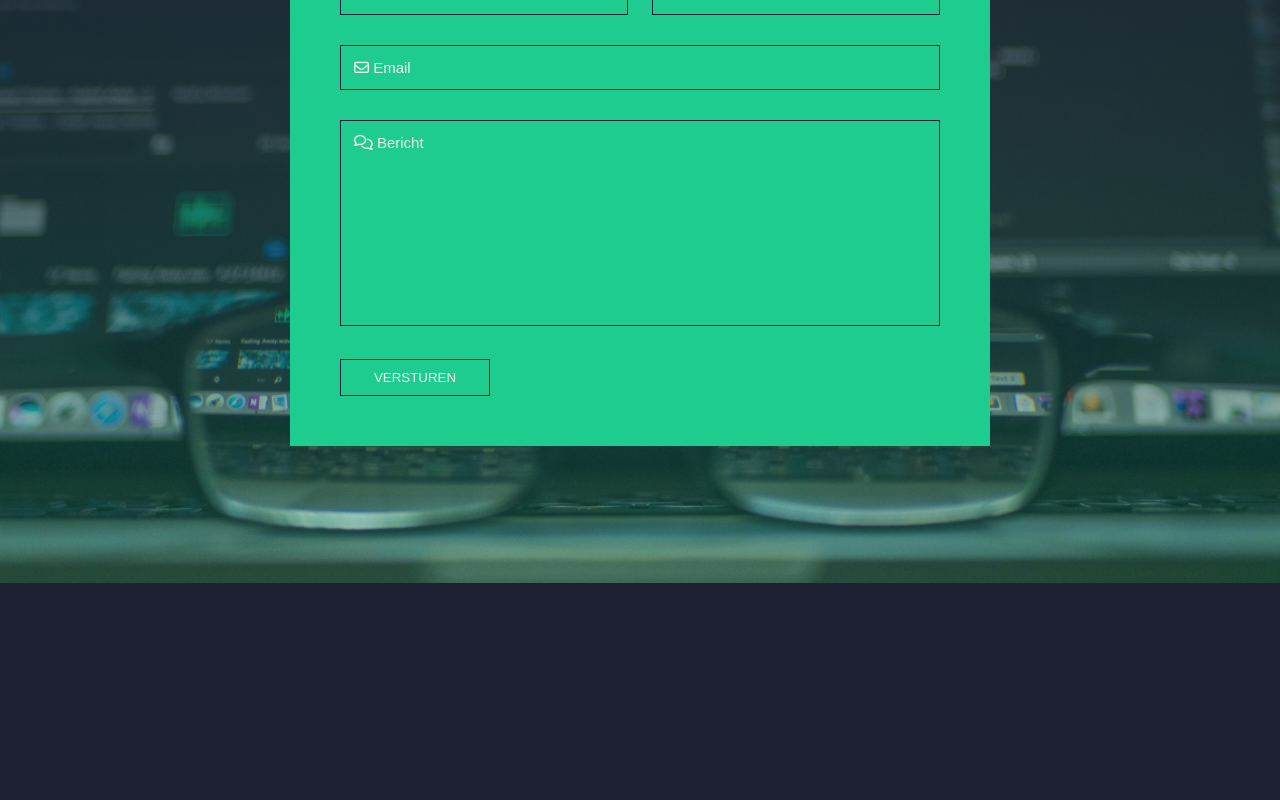
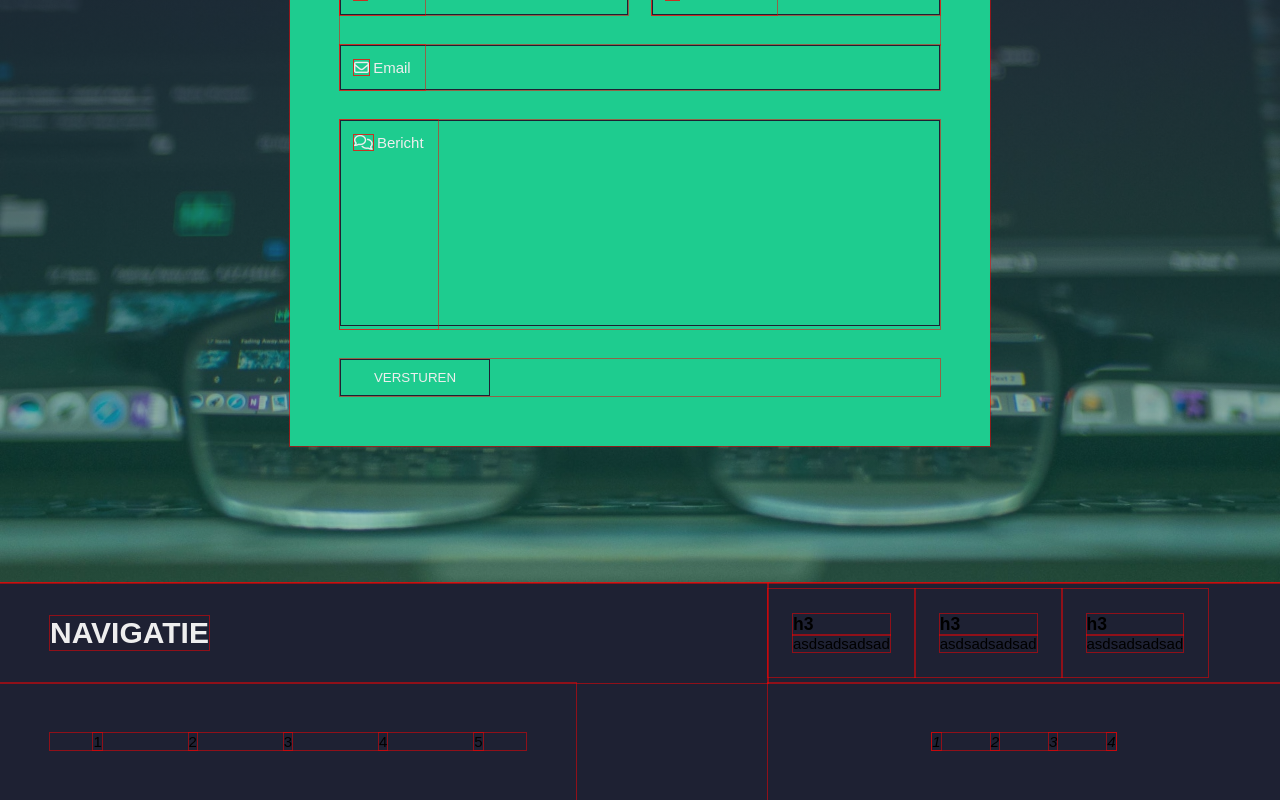
Before and after one commit to Thiesvdz/react-portfolio, a React (Create React App) app: page / in a window 1280 px wide. Shown: the part 3717-4517 px from the top of the page. Before the commit the page ends 4300 px from the top, so only its background shows below. Built offline with nearby package versions, Linux system fonts and the light colour scheme.

Commit message:
footer structuur gemaakt met grid

```diff
--- a/src/App/App.css
+++ b/src/App/App.css
@@ -3,6 +3,7 @@
   margin: 0;
   -webkit-box-sizing: border-box;
           box-sizing: border-box;
+  outline: 1px solid rgba(255, 0, 0, 0.5);
 }
 
 html {
--- a/src/App/App.scss
+++ b/src/App/App.scss
@@ -4,6 +4,7 @@
     padding: 0;
     margin: 0;
     box-sizing: border-box;
+    outline: 1px solid rgba(255, 0, 0,0.5);
 }
 
 html{
@@ -11,6 +12,7 @@ html{
     background: $darkblue;
     /* overflow-x: hidden; */
     scroll-behavior: smooth;
+
 }
 
 body{
--- /dev/null
+++ b/src/components/Home/Footer/Footer.css
@@ -0,0 +1,74 @@
+.footer {
+  display: -ms-grid;
+  display: grid;
+  -ms-grid-rows: minmax(100px, auto);
+      grid-template-rows: minmax(100px, auto);
+  -ms-grid-columns: minmax(auto, 60%) 1fr;
+      grid-template-columns: minmax(auto, 60%) 1fr;
+}
+
+.footer .footer__header {
+  padding: 0rem 5rem;
+  display: -webkit-box;
+  display: -ms-flexbox;
+  display: flex;
+  -webkit-box-align: center;
+      -ms-flex-align: center;
+          align-items: center;
+}
+
+.footer .footer__header .footer__header__h1 {
+  color: #eee;
+}
+
+.footer .footer__contact__info__wrapper {
+  display: -webkit-box;
+  display: -ms-flexbox;
+  display: flex;
+  -webkit-box-align: center;
+      -ms-flex-align: center;
+          align-items: center;
+  -webkit-box-pack: start;
+      -ms-flex-pack: start;
+          justify-content: flex-start;
+}
+
+.footer .footer__contact__info__wrapper .footer__contact__info__ul {
+  padding: 2.5rem;
+}
+
+.footer .footer__nav__wrappper {
+  padding: 5rem;
+  width: 75%;
+}
+
+.footer .footer__nav__wrappper .footer__nav__ul {
+  display: -webkit-box;
+  display: -ms-flexbox;
+  display: flex;
+  -webkit-box-align: center;
+      -ms-flex-align: center;
+          align-items: center;
+  -ms-flex-pack: distribute;
+      justify-content: space-around;
+}
+
+.footer .footer__socials__wrapper {
+  display: -webkit-box;
+  display: -ms-flexbox;
+  display: flex;
+  -webkit-box-align: center;
+      -ms-flex-align: center;
+          align-items: center;
+  -webkit-box-pack: center;
+      -ms-flex-pack: center;
+          justify-content: center;
+}
+
+.footer .footer__socials__wrapper .footer__socials__ul {
+  display: -webkit-box;
+  display: -ms-flexbox;
+  display: flex;
+  gap: 5rem;
+}
+/*# sourceMappingURL=Footer.css.map */
--- /dev/null
+++ b/src/components/Home/Footer/Footer.js
@@ -0,0 +1,19 @@
+import "./Footer.css";
+import InfoWrapper from "./Wrappers/InfoWrapper"
+import NavWrapper from "./Wrappers/NavWrapper"
+import SocialWrapper from "./Wrappers/SocialWrapper"
+
+const Footer = (props) => {
+    return (
+        <footer className="footer">
+            <header className="footer__header">
+                <h1 className="footer__header__h1">NAVIGATIE</h1>
+            </header>
+            <InfoWrapper/>
+            <NavWrapper />
+            <SocialWrapper/>
+        </footer>
+    );
+}
+
+export default Footer;
--- /dev/null
+++ b/src/components/Home/Footer/Footer.scss
@@ -0,0 +1,59 @@
+@import "../../../Sass/Variables.scss";
+
+.footer{
+    display: grid;
+    grid-template-rows:    minmax(100px, auto);
+    grid-template-columns: minmax(auto, 60%) 1fr;
+
+    .footer__header{
+        padding: 0rem 5rem;
+        display: flex;
+        align-items: center;
+        // justify-content: right;
+        .footer__header__h1{
+            color: $offWhite;
+        }
+    }
+
+    .footer__contact__info__wrapper{
+        display: flex;
+        align-items: center;
+        justify-content: flex-start;
+        // gap: 15%;
+       .footer__contact__info__ul{
+            padding: 2.5rem;
+           .footer__contact__info__h3{
+                .footer__contact__info__p{
+
+                }
+           }
+       }
+    }
+
+    .footer__nav__wrappper{
+        padding: 5rem;
+        width: 75%;
+        .footer__nav__ul{
+            display: flex;
+            align-items: center;
+            justify-content: space-around;
+
+            .footer__nav__li{
+
+            }
+        }
+    }
+
+    .footer__socials__wrapper{
+        display: flex;
+        align-items: center;
+        justify-content: center;
+        .footer__socials__ul{
+            display: flex;
+            gap: 5rem;
+            .footer__socials{
+
+            }
+        }
+    }
+}
--- /dev/null
+++ b/src/components/Home/Footer/Wrappers/InfoWrapper.js
@@ -0,0 +1,20 @@
+const InfoWrapper = () => {
+  return (
+    <div className="footer__contact__info__wrapper">
+      <ul className="footer__contact__info__ul">
+        <h3 className="footer__contact__info__h3">h3</h3>
+        <p className="footer__contact__info__p">asdsadsadsad</p>
+      </ul>
+      <ul className="footer__contact__info__ul">
+        <h3 className="footer__contact__info__h3">h3</h3>
+        <p className="footer__contact__info__p">asdsadsadsad</p>
+      </ul>
+      <ul className="footer__contact__info__ul">
+        <h3 className="footer__contact__info__h3">h3</h3>
+        <p className="footer__contact__info__p">asdsadsadsad</p>
+      </ul>
+    </div>
+  );
+};
+
+export default InfoWrapper;
--- /dev/null
+++ b/src/components/Home/Footer/Wrappers/NavWrapper.js
@@ -0,0 +1,15 @@
+const NavWrapper = () => {
+  return (
+    <div className="footer__nav__wrappper">
+      <ul className="footer__nav__ul">
+        <li className="footer__nav__li">1</li>
+        <li className="footer__nav__li">2</li>
+        <li className="footer__nav__li">3</li>
+        <li className="footer__nav__li">4</li>
+        <li className="footer__nav__li">5</li>
+      </ul>
+    </div>
+  );
+};
+
+export default NavWrapper;
--- /dev/null
+++ b/src/components/Home/Footer/Wrappers/SocialWrapper.js
@@ -0,0 +1,14 @@
+const SocialWrapper = () => {
+  return (
+    <div className="footer__socials__wrapper">
+      <ul className="footer__socials__ul">
+        <i className="footer__socials">1</i>
+        <i className="footer__socials">2</i>
+        <i className="footer__socials">3</i>
+        <i className="footer__socials">4</i>
+      </ul>
+    </div>
+  );
+};
+
+export default SocialWrapper;
--- a/src/pages/homepage.js
+++ b/src/pages/homepage.js
@@ -4,6 +4,8 @@ import About from "../components/Home/About/About"
 import Skills from "../components/Home/Skills/Skills"
 import Projects from "../components/Home/Projects/Projects"
 import Contact from "../components/Home/Contact/Contact"
+import Footer from "../components/Home/Footer/Footer"
+
 const homepage = () => {
     return(
         <>
@@ -24,6 +26,7 @@ const homepage = () => {
             <Skills />
             <Projects  />
             <Contact />
+            <Footer/>
         </>
     )
 }
```
Also changed, not shown: 2 other files (tests, documents, lock files or other folders).
